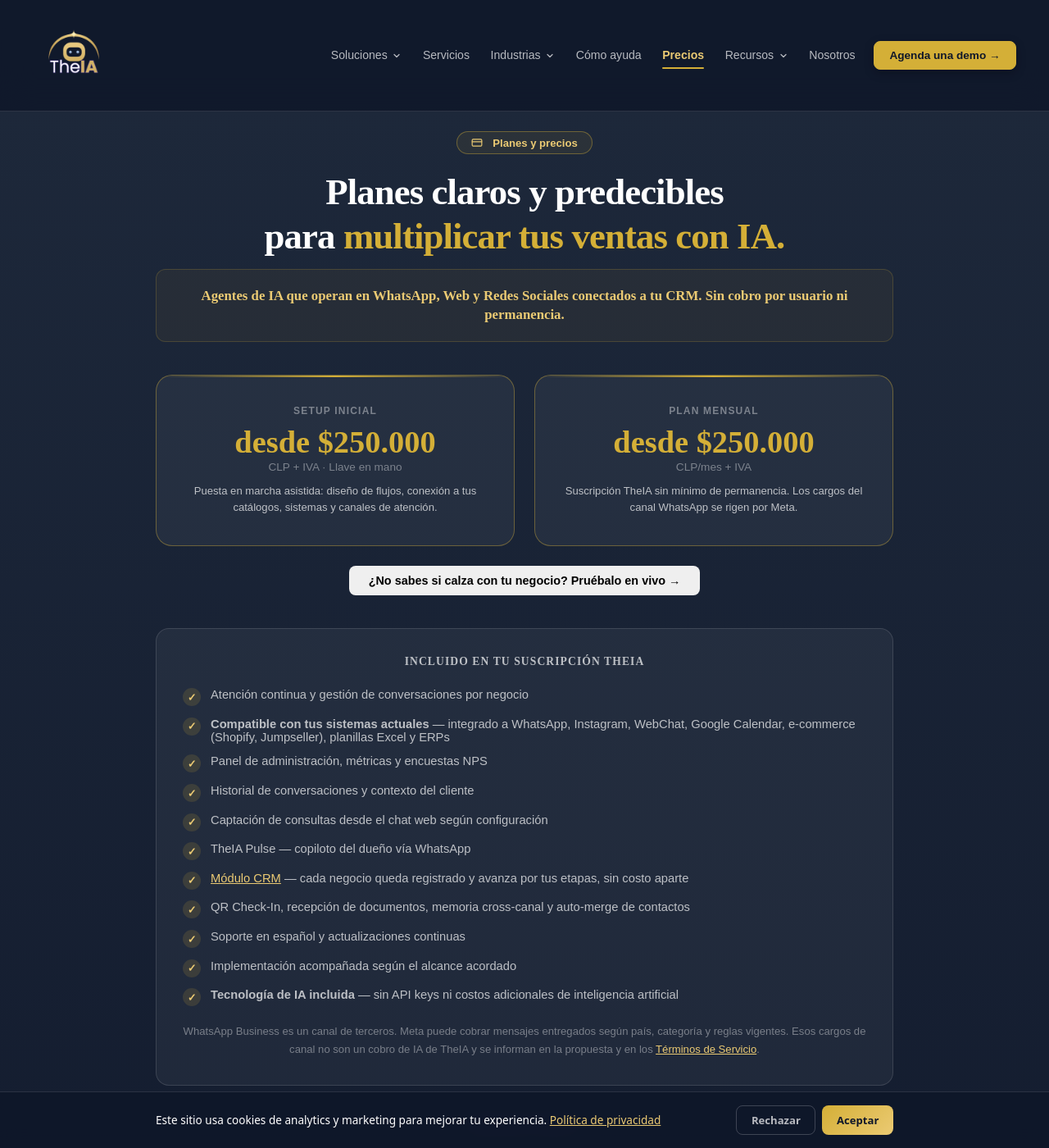
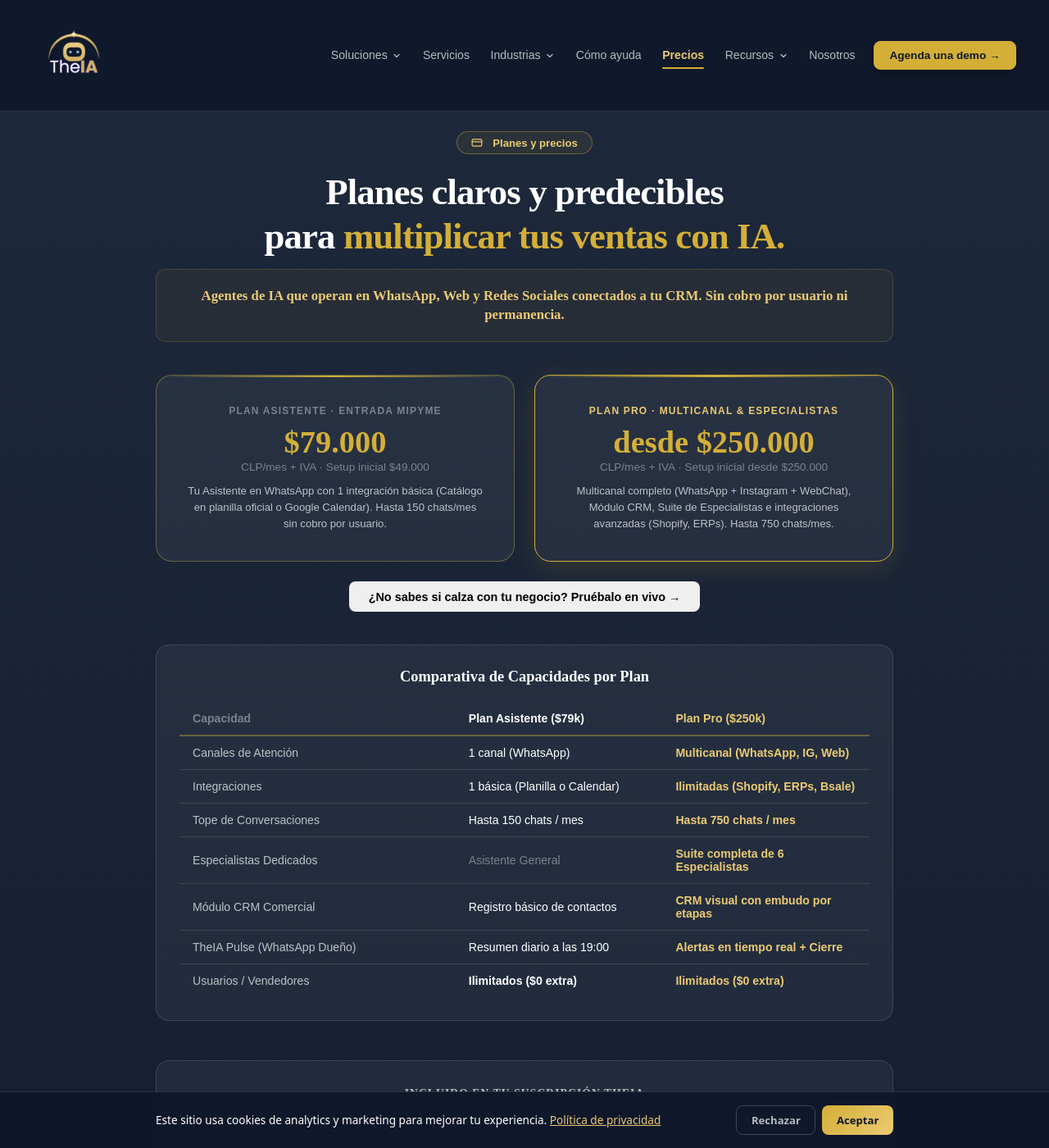
Before and after one commit to rodmera/theia-landing, a Jekyll site: the page precios.html, which Jekyll copies as it is, in a window 1280 px wide and 1400 px high. Shown: the whole window at 82% size. Built offline with Jekyll 4.4.1, drawn with Linux system fonts in a browser that asks for light colours; a script that is not in the unit is left out.

Commit message:
Implementar oferta de 2 tiers: Plan Asistente 9k y Plan Pro 50k con tabla comparativa

```diff
--- a/precios.html
+++ b/precios.html
@@ -658,16 +658,16 @@
       <div class="price-tagline reveal">Agentes de IA que operan en WhatsApp, Web y Redes Sociales conectados a tu CRM. Sin cobro por usuario ni permanencia.</div>
       <div class="pricing-cards reveal">
         <div class="price-card">
-          <div class="price-type">Setup Inicial</div>
+          <div class="price-type">Plan Asistente · Entrada MiPYME</div>
+          <div class="price-amount">$79.000</div>
+          <div class="price-clp">CLP/mes + IVA · Setup inicial $49.000</div>
+          <p class="price-note">Tu Asistente en WhatsApp con 1 integración básica (Catálogo en planilla oficial o Google Calendar). Hasta 150 chats/mes sin cobro por usuario.</p>
+        </div>
+        <div class="price-card" style="border-color: var(--gold); box-shadow: 0 8px 30px rgba(212, 175, 55, 0.15);">
+          <div class="price-type" style="color: var(--gold-light);">Plan Pro · Multicanal &amp; Especialistas</div>
           <div class="price-amount">desde $250.000</div>
-          <div class="price-clp">CLP + IVA · Llave en mano</div>
-          <p class="price-note">Puesta en marcha asistida: diseño de flujos, conexión a tus catálogos, sistemas y canales de atención.</p>
-        </div>
-        <div class="price-card">
-          <div class="price-type">Plan Mensual</div>
-          <div class="price-amount">desde $250.000</div>
-          <div class="price-clp">CLP/mes + IVA</div>
-          <p class="price-note">Suscripción TheIA sin mínimo de permanencia. Los cargos del canal WhatsApp se rigen por Meta.</p>
+          <div class="price-clp">CLP/mes + IVA · Setup inicial desde $250.000</div>
+          <p class="price-note">Multicanal completo (WhatsApp + Instagram + WebChat), Módulo CRM, Suite de Especialistas e integraciones avanzadas (Shopify, ERPs). Hasta 750 chats/mes.</p>
         </div>
       </div>
 
@@ -675,6 +675,57 @@
         <button type="button" class="btn btn-outline-gold" style="font-size:0.9rem; padding:0.65rem 1.5rem; border-radius:8px; cursor:pointer;" onclick="theiaTrackCTA('widget-open','precios-live'); if(window.theiaChatOpen){theiaChatOpen('precios');} else {window.open('https://wa.me/12063858350?text=Hola%2C%20quiero%20probar%20TheIA','_blank');}">
           ¿No sabes si calza con tu negocio? Pruébalo en vivo →
         </button>
+      </div>
+
+      <!-- Tabla Comparativa de Capacidades -->
+      <div class="pricing-compare-wrap reveal" style="max-width: 900px; margin: 0 auto 3rem; background: var(--glass); border: 1px solid var(--glass-border); border-radius: 16px; padding: 1.75rem; overflow-x: auto;">
+        <h3 style="font-family: 'Merriweather', serif; font-size: 1.15rem; color: var(--text); margin-bottom: 1.25rem; text-align: center;">Comparativa de Capacidades por Plan</h3>
+        <table style="width: 100%; border-collapse: collapse; text-align: left; font-size: 0.88rem; min-width: 540px;">
+          <thead>
+            <tr style="border-bottom: 2px solid var(--glass-border-gold);">
+              <th style="padding: 0.75rem 1rem; color: var(--text-muted); font-weight: 700; width: 40%;">Capacidad</th>
+              <th style="padding: 0.75rem 1rem; color: var(--text); font-weight: 700; width: 30%;">Plan Asistente ($79k)</th>
+              <th style="padding: 0.75rem 1rem; color: var(--gold-light); font-weight: 700; width: 30%;">Plan Pro ($250k)</th>
+            </tr>
+          </thead>
+          <tbody>
+            <tr style="border-bottom: 1px solid var(--glass-border);">
+              <td style="padding: 0.75rem 1rem; color: var(--text-sub);">Canales de Atención</td>
+              <td style="padding: 0.75rem 1rem;">1 canal (WhatsApp)</td>
+              <td style="padding: 0.75rem 1rem; color: var(--gold-light); font-weight: 700;">Multicanal (WhatsApp, IG, Web)</td>
+            </tr>
+            <tr style="border-bottom: 1px solid var(--glass-border);">
+              <td style="padding: 0.75rem 1rem; color: var(--text-sub);">Integraciones</td>
+              <td style="padding: 0.75rem 1rem;">1 básica (Planilla o Calendar)</td>
+              <td style="padding: 0.75rem 1rem; color: var(--gold-light); font-weight: 700;">Ilimitadas (Shopify, ERPs, Bsale)</td>
+            </tr>
+            <tr style="border-bottom: 1px solid var(--glass-border);">
+              <td style="padding: 0.75rem 1rem; color: var(--text-sub);">Tope de Conversaciones</td>
+              <td style="padding: 0.75rem 1rem;">Hasta 150 chats / mes</td>
+              <td style="padding: 0.75rem 1rem; color: var(--gold-light); font-weight: 700;">Hasta 750 chats / mes</td>
+            </tr>
+            <tr style="border-bottom: 1px solid var(--glass-border);">
+              <td style="padding: 0.75rem 1rem; color: var(--text-sub);">Especialistas Dedicados</td>
+              <td style="padding: 0.75rem 1rem; color: var(--text-muted);">Asistente General</td>
+              <td style="padding: 0.75rem 1rem; color: var(--gold-light); font-weight: 700;">Suite completa de 6 Especialistas</td>
+            </tr>
+            <tr style="border-bottom: 1px solid var(--glass-border);">
+              <td style="padding: 0.75rem 1rem; color: var(--text-sub);">Módulo CRM Comercial</td>
+              <td style="padding: 0.75rem 1rem;">Registro básico de contactos</td>
+              <td style="padding: 0.75rem 1rem; color: var(--gold-light); font-weight: 700;">CRM visual con embudo por etapas</td>
+            </tr>
+            <tr style="border-bottom: 1px solid var(--glass-border);">
+              <td style="padding: 0.75rem 1rem; color: var(--text-sub);">TheIA Pulse (WhatsApp Dueño)</td>
+              <td style="padding: 0.75rem 1rem;">Resumen diario a las 19:00</td>
+              <td style="padding: 0.75rem 1rem; color: var(--gold-light); font-weight: 700;">Alertas en tiempo real + Cierre</td>
+            </tr>
+            <tr>
+              <td style="padding: 0.75rem 1rem; color: var(--text-sub);">Usuarios / Vendedores</td>
+              <td style="padding: 0.75rem 1rem; font-weight: 700;">Ilimitados ($0 extra)</td>
+              <td style="padding: 0.75rem 1rem; color: var(--gold-light); font-weight: 700;">Ilimitados ($0 extra)</td>
+            </tr>
+          </tbody>
+        </table>
       </div>
 
       <div class="pricing-features-box reveal">
```
Also changed, not shown: pricing.md (+28 -21 lines).
